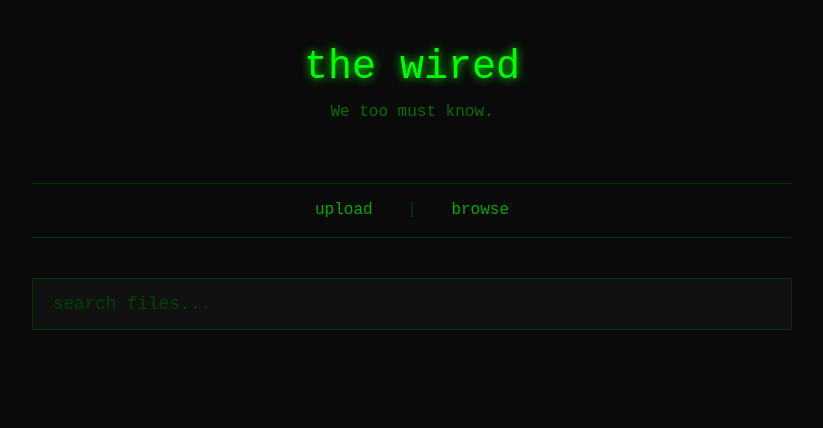
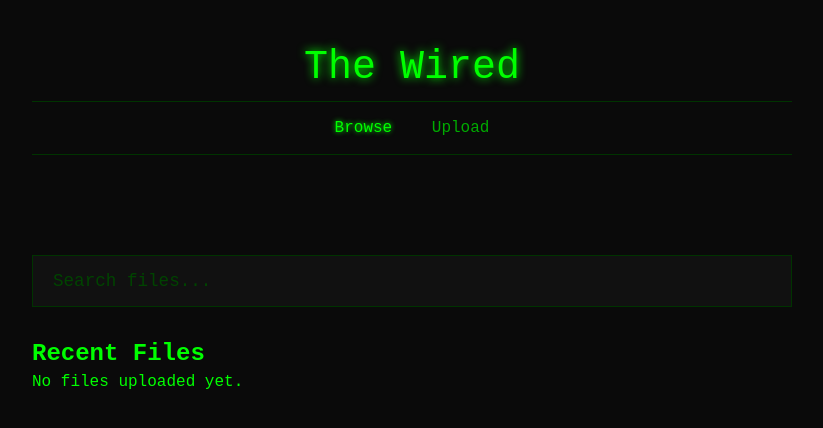
Before and after one commit to Mandrew0822/the_wired, a Flask app: page / in a window 1280 px wide. Shown: the top 428 px of the page, without its empty margins (228-1051 px from the left). Run offline with Flask 3, Linux system fonts and the light colour scheme.

Commit message:
Update index.html

```diff
--- a/templates/index.html
+++ b/templates/index.html
@@ -3,47 +3,58 @@
 <head>
     <meta charset="UTF-8">
     <meta name="viewport" content="width=device-width, initial-scale=1.0">
-    <title>the wired</title>
+    <title>The Wired - File Sharing</title>
     <link rel="stylesheet" href="{{ url_for('static', filename='styles.css') }}">
 </head>
 <body>
     <div class="container">
         <header>
-            <h1>the wired</h1>
-            <p>We too must know.</p>
+            <h1>The Wired</h1>
+            <nav>
+                <a href="/" class="nav-link active">Browse</a>
+                <a href="/upload" class="nav-link">Upload</a>
+            </nav>
         </header>
-
-        <nav>
-            <a href="/upload">upload</a>
-            <span>|</span>
-            <a href="#" onclick="showBrowse()">browse</a>
-        </nav>
 
         <main>
             <div class="search-section">
-                <input type="text" id="searchInput" placeholder="search files..." autocomplete="off">
-                <div id="searchResults" class="results"></div>
+                <input type="text" id="searchInput" placeholder="Search files..." autocomplete="off">
+                <div id="searchResults" class="search-results" style="display: none;"></div>
             </div>
 
-            <div id="browseSection" class="browse-section" style="display: none;">
-                <div id="browseResults" class="results"></div>
+            <div class="files-section">
+                <h2>Recent Files</h2>
+                <div id="filesList" class="files-list">
+                    {% if files %}
+                        {% for file in files %}
+                        <div class="file-item">
+                            <div class="file-info">
+                                <div class="file-name">{{ file.original_name }}</div>
+                                <div class="file-meta">{{ file.size_mb }} MB • {{ file.upload_date[:10] }}</div>
+                            </div>
+                            <a href="/download/{{ file.id }}" class="download-btn">Download</a>
+                        </div>
+                        {% endfor %}
+                    {% else %}
+                        <div class="no-files">No files uploaded yet.</div>
+                    {% endif %}
+                </div>
             </div>
         </main>
     </div>
 
     <script>
-        let searchTimeout;
         const searchInput = document.getElementById('searchInput');
         const searchResults = document.getElementById('searchResults');
-        const browseSection = document.getElementById('browseSection');
-        const browseResults = document.getElementById('browseResults');
+        const filesList = document.getElementById('filesList');
+        let searchTimeout;
 
         searchInput.addEventListener('input', function() {
             clearTimeout(searchTimeout);
             const query = this.value.trim();
 
             if (query.length < 2) {
-                searchResults.innerHTML = '';
+                searchResults.style.display = 'none';
                 return;
             }
 
@@ -51,65 +62,32 @@
                 fetch(`/search?q=${encodeURIComponent(query)}`)
                     .then(response => response.json())
                     .then(files => {
-                        displayResults(files, searchResults);
+                        if (files.length > 0) {
+                            searchResults.innerHTML = files.map(file => `
+                                <div class="file-item">
+                                    <div class="file-info">
+                                        <div class="file-name">${file.original_name}</div>
+                                        <div class="file-meta">${file.size_mb} MB • ${file.upload_date.substring(0, 10)}</div>
+                                    </div>
+                                    <a href="/download/${file.id}" class="download-btn">Download</a>
+                                </div>
+                            `).join('');
+                        } else {
+                            searchResults.innerHTML = '<div class="no-files">No files found.</div>';
+                        }
+                        searchResults.style.display = 'block';
                     })
                     .catch(error => {
-                        console.error('Search error:', error);
-                        searchResults.innerHTML = '<div class="error">search failed</div>';
+                        searchResults.innerHTML = '<div class="no-files">Search error.</div>';
+                        searchResults.style.display = 'block';
                     });
             }, 300);
         });
 
-        function showBrowse() {
-            if (browseSection.style.display === 'none') {
-                fetch('/files')
-                    .then(response => response.json())
-                    .then(files => {
-                        displayResults(files, browseResults);
-                        browseSection.style.display = 'block';
-                        searchResults.innerHTML = '';
-                        searchInput.value = '';
-                    })
-                    .catch(error => {
-                        console.error('Browse error:', error);
-                        browseResults.innerHTML = '<div class="error">browse failed</div>';
-                    });
-            } else {
-                browseSection.style.display = 'none';
-            }
-        }
-
-        function displayResults(files, container) {
-            if (files.length === 0) {
-                container.innerHTML = '<div class="no-results">no files found</div>';
-                return;
-            }
-
-            const resultsHTML = files.map(file => `
-                <div class="file-item">
-                    <div class="file-info">
-                        <span class="filename">${escapeHtml(file.name)}</span>
-                        <span class="file-meta">${file.size} • ${file.upload_time}</span>
-                    </div>
-                    <a href="/download/${file.id}" class="download-btn">download</a>
-                </div>
-            `).join('');
-
-            container.innerHTML = resultsHTML;
-        }
-
-        function escapeHtml(text) {
-            const div = document.createElement('div');
-            div.textContent = text;
-            return div.innerHTML;
-        }
-
-        // Clear search when clicking outside
-        document.addEventListener('click', function(event) {
-            if (!event.target.closest('.search-section')) {
-                if (searchInput.value.trim() === '') {
-                    searchResults.innerHTML = '';
-                }
+        // Hide search results when clicking outside
+        document.addEventListener('click', function(e) {
+            if (!searchInput.contains(e.target) && !searchResults.contains(e.target)) {
+                searchResults.style.display = 'none';
             }
         });
     </script>
```
